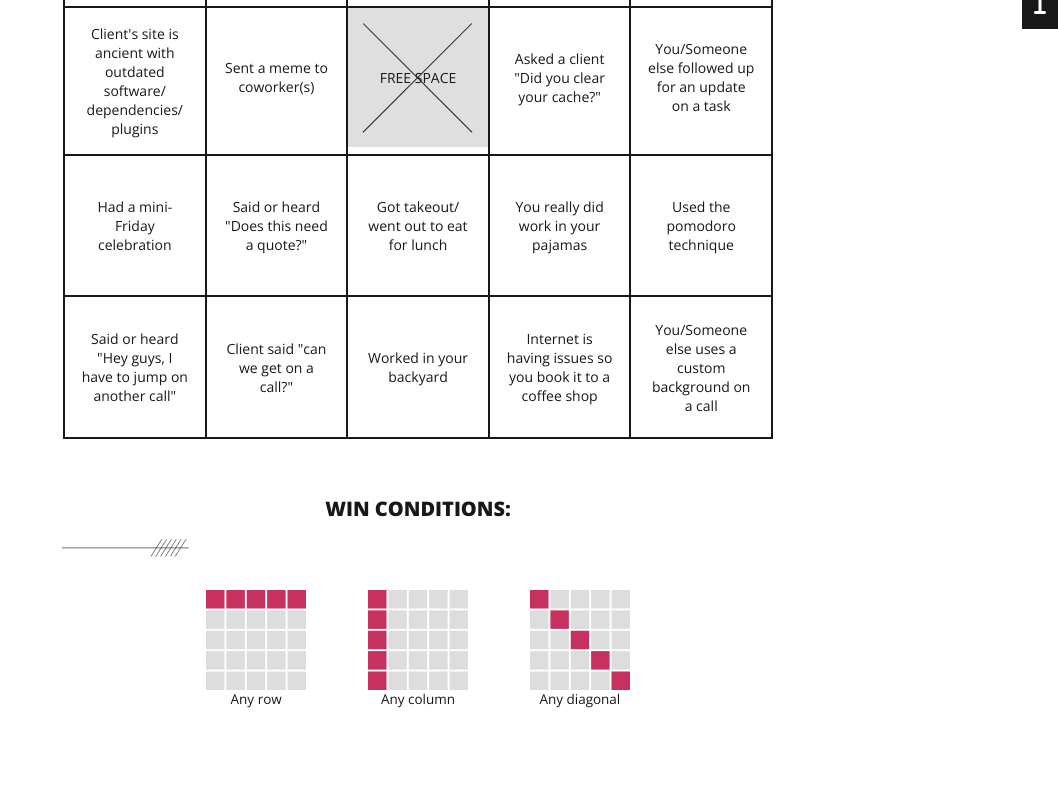
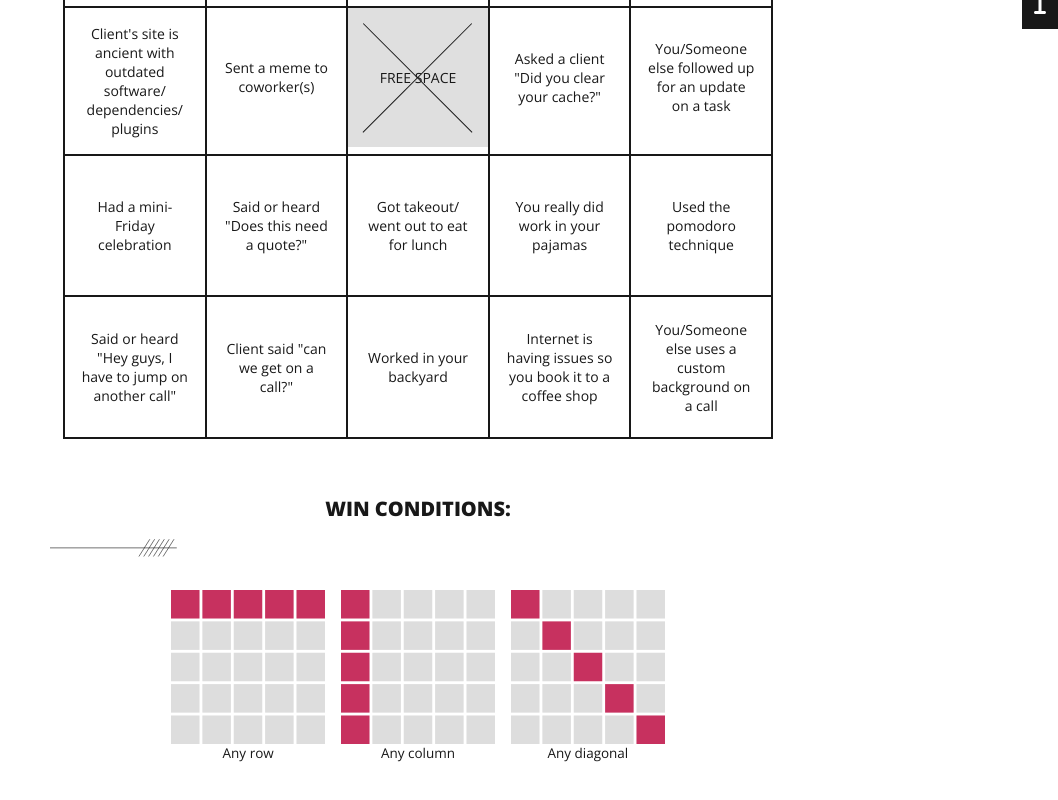
Before and after one commit to giantpaper/techybingo, a Vue app: page / in a window 1280 px wide. Shown: the part 401-1201 px from the top of the page, without its empty margins (222-1280 px from the left). Before the commit the page ends 1157 px from the top, so only its background shows below. Built offline with nearby package versions, Linux system fonts and the light colour scheme.

Commit message:
IMPROV: make sure these stay square

```diff
--- a/src/components/WinCond.vue
+++ b/src/components/WinCond.vue
@@ -32,6 +32,9 @@
 		img {
 			margin: 0 auto;
 			display: block;
+			width: 100%;
+			aspect-ratio: 1/1;
+			height: auto;
 		}
 		li {
 			list-style: none;
```
